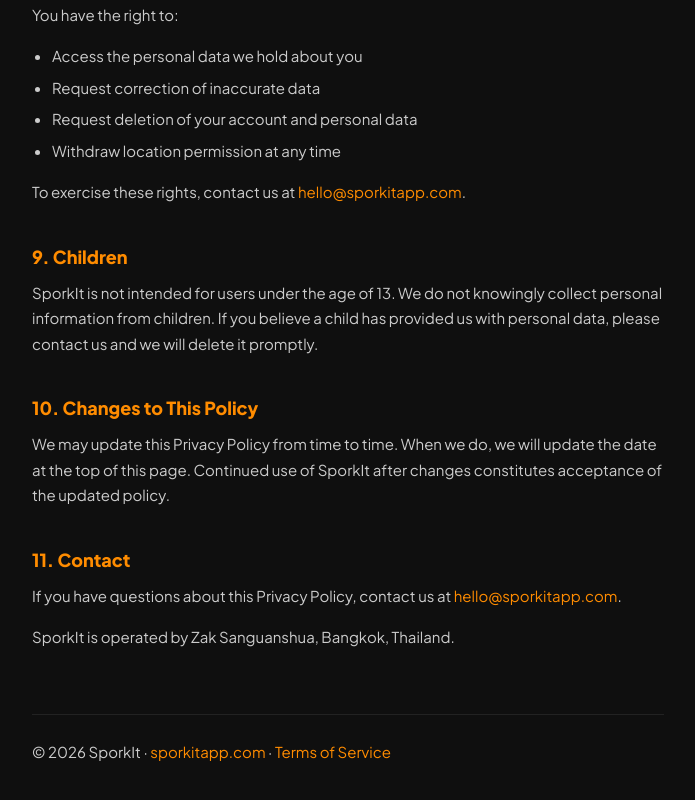
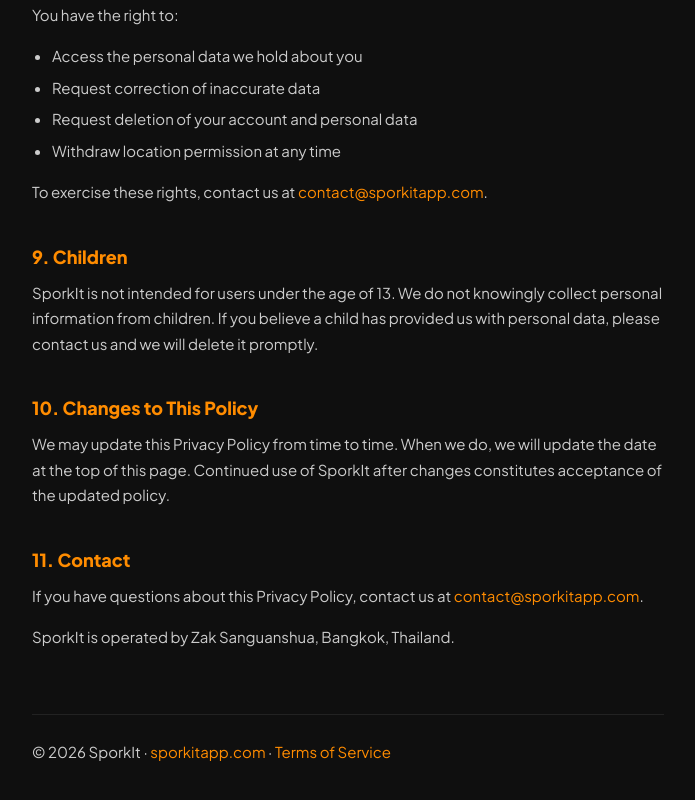
Before and after one commit to zaksanguan/sporkit-web, a Next.js app: page /privacy in a window 1280 px wide. Shown: the part 2029-2829 px from the top of the page, without its empty margins (292-987 px from the left). Built offline with nearby package versions, Linux system fonts and the light colour scheme.

Commit message:
fix: update contact email to contact@sporkitapp.com

```diff
--- a/app/privacy/page.tsx
+++ b/app/privacy/page.tsx
@@ -94,7 +94,7 @@
             <li>Request deletion of your account and personal data</li>
             <li>Withdraw location permission at any time</li>
           </ul>
-          <p>To exercise these rights, contact us at <a href="mailto:hello@sporkitapp.com">hello@sporkitapp.com</a>.</p>
+          <p>To exercise these rights, contact us at <a href="mailto:contact@sporkitapp.com">contact@sporkitapp.com</a>.</p>
 
           <h2>9. Children</h2>
           <p>SporkIt is not intended for users under the age of 13. We do not knowingly collect personal information from children. If you believe a child has provided us with personal data, please contact us and we will delete it promptly.</p>
@@ -103,7 +103,7 @@
           <p>We may update this Privacy Policy from time to time. When we do, we will update the date at the top of this page. Continued use of SporkIt after changes constitutes acceptance of the updated policy.</p>
 
           <h2>11. Contact</h2>
-          <p>If you have questions about this Privacy Policy, contact us at <a href="mailto:hello@sporkitapp.com">hello@sporkitapp.com</a>.</p>
+          <p>If you have questions about this Privacy Policy, contact us at <a href="mailto:contact@sporkitapp.com">contact@sporkitapp.com</a>.</p>
           <p>SporkIt is operated by Zak Sanguanshua, Bangkok, Thailand.</p>
 
           <div className="footer">
--- a/app/terms/page.tsx
+++ b/app/terms/page.tsx
@@ -106,7 +106,7 @@
           <p>We may update these Terms from time to time. We will notify you of significant changes through the app. Continued use of SporkIt after changes constitutes acceptance of the updated Terms.</p>
 
           <h2>15. Contact</h2>
-          <p>For questions about these Terms, contact us at <a href="mailto:hello@sporkitapp.com">hello@sporkitapp.com</a>.</p>
+          <p>For questions about these Terms, contact us at <a href="mailto:contact@sporkitapp.com">contact@sporkitapp.com</a>.</p>
 
           <div className="footer">
             <p>© 2026 SporkIt · <a href="https://sporkitapp.com">sporkitapp.com</a> · <a href="https://sporkitapp.com/privacy">Privacy Policy</a></p>
```
